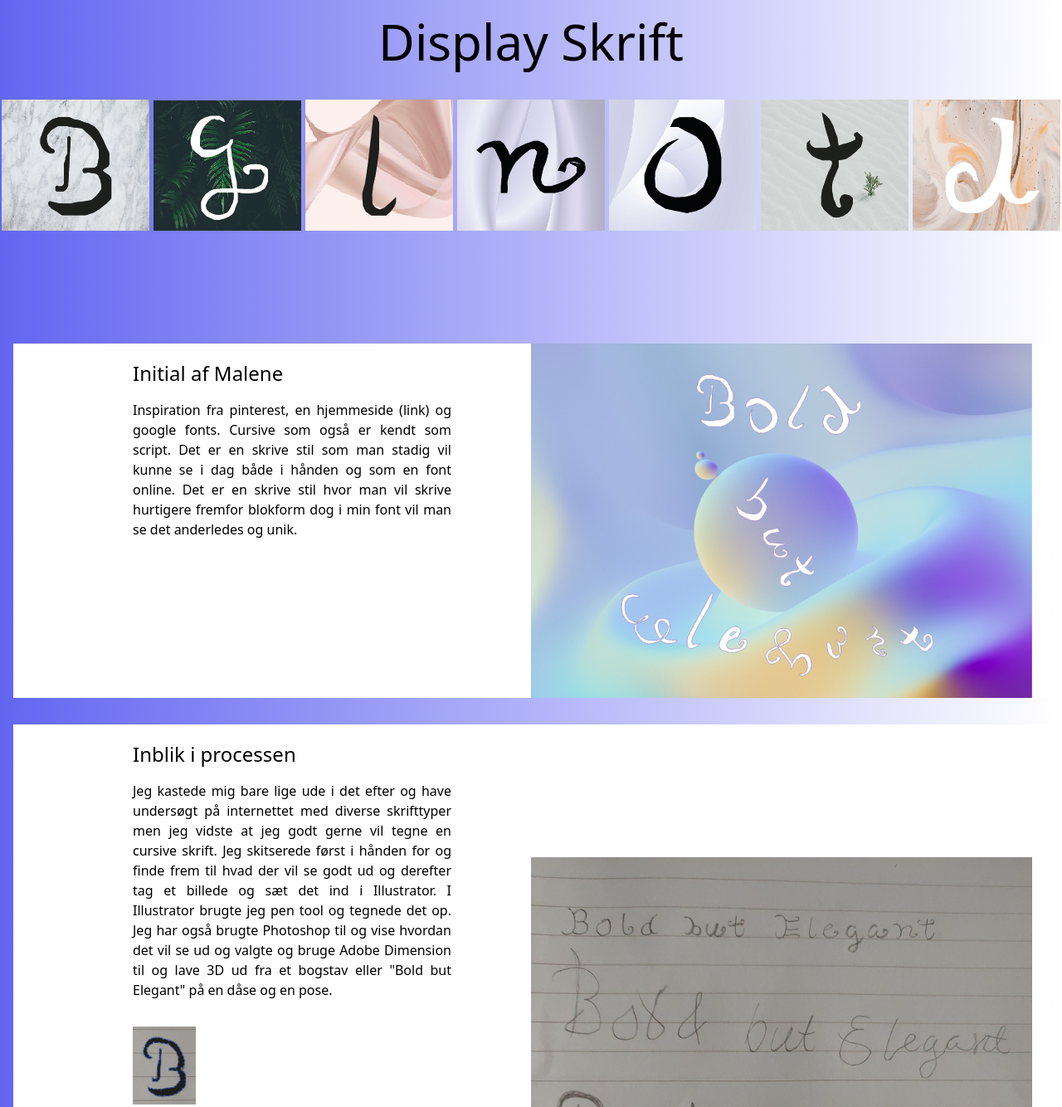
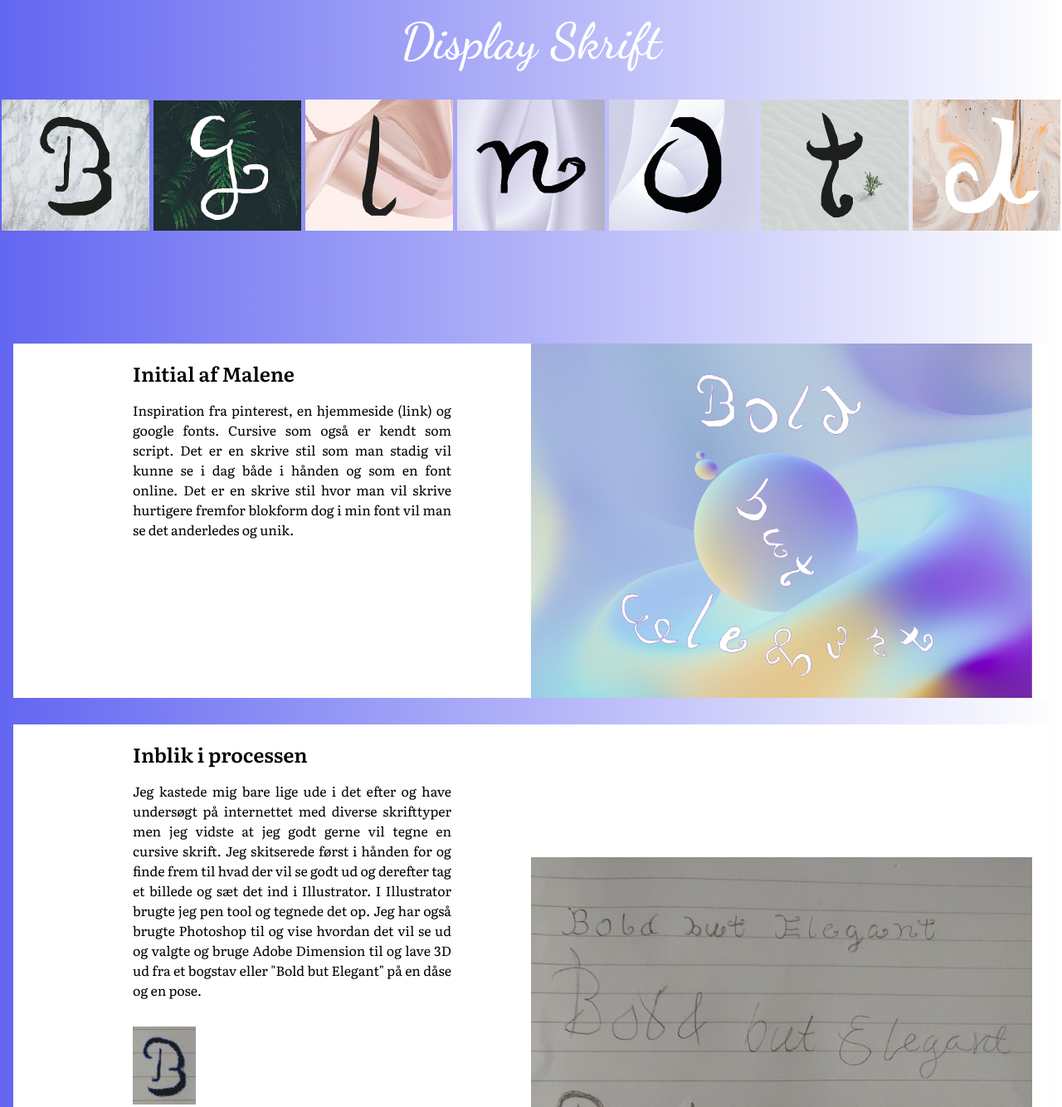
Before and after one commit to male7800/typografi, a website built with Vite: page src/index.html in a window 1280 px wide. Shown: the top 1334 px of the page at 83% size. Built offline with nearby package versions, Linux system fonts and the light colour scheme.

Commit message:
font sat ind

```diff
--- a/src/index.html
+++ b/src/index.html
@@ -4,16 +4,17 @@
     <meta charset="UTF-8" />
     <link rel="icon" type="image/svg+xml" href="/vite.svg" />
     <meta name="viewport" content="width=device-width, initial-scale=1.0" />
+
     <link rel="preconnect" href="https://fonts.googleapis.com">
     <link rel="preconnect" href="https://fonts.gstatic.com" crossorigin>
-    <link href="https://fonts.googleapis.com/css2?family=Monoton&display=swap" rel="stylesheet">
+    <link href="https://fonts.googleapis.com/css2?family=Dancing+Script:wght@600&family=Literata:opsz,wght@7..72,400;7..72,600&display=swap" rel="stylesheet">
     <title>Initial - Koncept</title>
   </head>
   <body class="bg-gradient-to-r from-indigo-500 ">
     <header>
 
     </header>
-  <h1 class="grid place-items-center pt-5 text-6xl">Display Skrift</h1>
+  <h1 class="grid place-items-center pt-5 text-6xl font-dancingscript text-white">Display Skrift</h1>
 
 
 
@@ -35,10 +36,10 @@
         <div class="md:pl-36">
 
 
-      <h1 class="text-2xl mb-4  sm:mr-8 pt-5 ">Initial af Malene</h1>
+      <h1 class="text-2xl mb-4  sm:mr-8 pt-5 font-literata font-bold">Initial af Malene</h1>
 
       <div class="w-4/5">
-        <p class="mb-8 sm:text-justify ">Inspiration fra pinterest, en hjemmeside (link) og google fonts. Cursive som også er kendt som script. Det er en skrive stil som man stadig vil kunne se i dag både i hånden og som en font online. Det er en skrive stil hvor man vil skrive hurtigere fremfor blokform dog i min font vil man se det anderledes og unik.
+        <p class="mb-8 sm:text-justify font-literata">Inspiration fra pinterest, en hjemmeside (link) og google fonts. Cursive som også er kendt som script. Det er en skrive stil som man stadig vil kunne se i dag både i hånden og som en font online. Det er en skrive stil hvor man vil skrive hurtigere fremfor blokform dog i min font vil man se det anderledes og unik.
        </p>
       </div>
     </div>
@@ -57,9 +58,9 @@
     <div class="sm:grid sm:grid-cols-2 bg-white">
       <div class="md:pl-36">
 
-        <h1 class="text-2xl mb-4 sm:mr-8 pt-5 ">Inblik i processen</h1>
+        <h1 class="text-2xl mb-4 sm:mr-8 pt-5 font-literata font-bold">Inblik i processen</h1>
         <div class="w-4/5">
-           <p class="mb-8 sm:text-justify">Jeg kastede mig bare lige ude i det efter og have undersøgt på internettet med diverse skrifttyper men jeg vidste at jeg godt gerne vil tegne en cursive skrift. Jeg skitserede først i hånden for og finde frem til hvad der vil se godt ud og derefter tag et billede og sæt det ind i Illustrator. I Illustrator brugte jeg pen tool og tegnede det op. Jeg har også brugte Photoshop til og vise hvordan det vil se ud og valgte og bruge Adobe Dimension til og lave 3D ud fra et bogstav eller "Bold but Elegant" på en dåse og en pose.
+           <p class="mb-8 sm:text-justify font-literata">Jeg kastede mig bare lige ude i det efter og have undersøgt på internettet med diverse skrifttyper men jeg vidste at jeg godt gerne vil tegne en cursive skrift. Jeg skitserede først i hånden for og finde frem til hvad der vil se godt ud og derefter tag et billede og sæt det ind i Illustrator. I Illustrator brugte jeg pen tool og tegnede det op. Jeg har også brugte Photoshop til og vise hvordan det vil se ud og valgte og bruge Adobe Dimension til og lave 3D ud fra et bogstav eller "Bold but Elegant" på en dåse og en pose.
            </p>
         </div>
 
--- a/tailwind.config.cjs
+++ b/tailwind.config.cjs
@@ -2,7 +2,12 @@
 module.exports = {
   content: ["./src/**/*.{html,vue,js,ts,jsx,tsx}"],
   theme: {
-    extend: {},
+    extend: {
+      fontFamily:{
+        dancingscript:"'Dancing Script', cursive",
+        literata:"'Literata', serif",
+      }
+    },
   },
   plugins: [require("@tailwindcss/typography"), require("@tailwindcss/forms")],
 };
```
